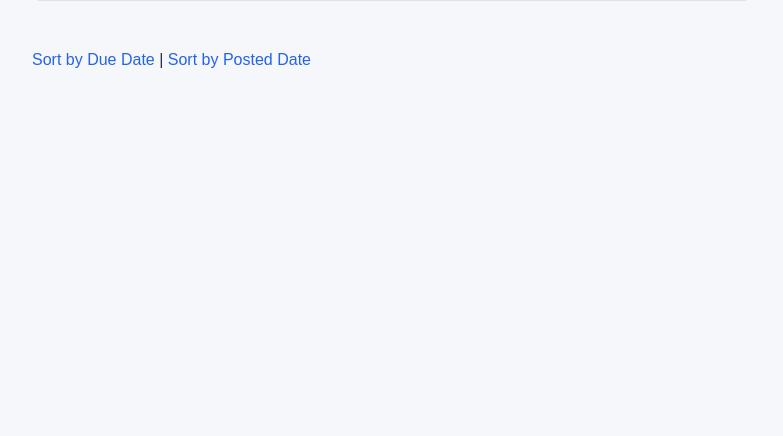
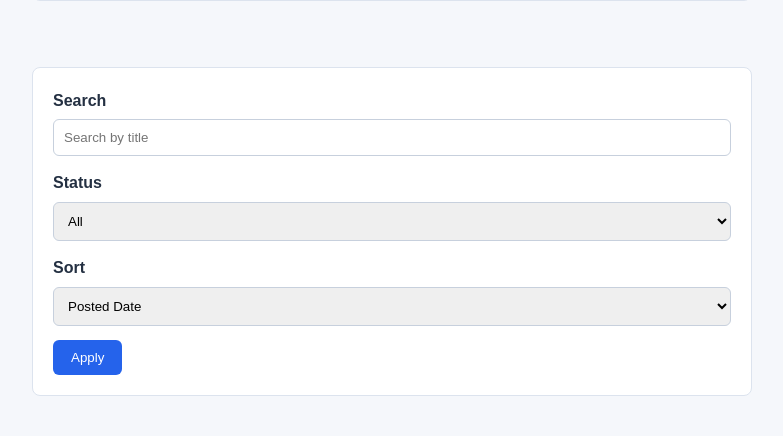
Before and after one commit to tyohs/django-test-exercise, a Django app: page / in a window 1280 px wide. Shown: the part 396-832 px from the top of the page, without its empty margins (248-1031 px from the left). Before the commit the page ends 464 px from the top, so only its background shows below. Run offline with Django 4.2, Linux system fonts and the light colour scheme; data that the repository does not hold is empty.

Commit message:
feat: add task status filters and title search

```diff
--- a/todo/static/todo/style.css
+++ b/todo/static/todo/style.css
@@ -26,7 +26,8 @@ label {
   font-weight: bold;
 }
 
-input {
+input,
+select {
   box-sizing: border-box;
   width: 100%;
   margin: 6px 0 14px;
--- a/todo/templates/todo/index.html
+++ b/todo/templates/todo/index.html
@@ -28,10 +28,29 @@
     </form>
     <br>
 
-    <div>
-      <a href="{% url 'index' %}?order=due">Sort by Due Date</a> |
-      <a href="{% url 'index' %}?order=post">Sort by Posted Date</a>
-    </div>
+    <form action="{% url 'index' %}" method="get">
+      <div>
+        <label for="searchInput">Search</label><br>
+        <input id="searchInput" name="q" type="search" value="{{ query }}" placeholder="Search by title">
+      </div>
+      <div>
+        <label for="statusInput">Status</label><br>
+        <select id="statusInput" name="status">
+          <option value="all" {% if status == 'all' %}selected{% endif %}>All</option>
+          <option value="incomplete" {% if status == 'incomplete' %}selected{% endif %}>Not Completed</option>
+          <option value="completed" {% if status == 'completed' %}selected{% endif %}>Completed</option>
+          <option value="overdue" {% if status == 'overdue' %}selected{% endif %}>Overdue</option>
+        </select>
+      </div>
+      <div>
+        <label for="orderInput">Sort</label><br>
+        <select id="orderInput" name="order">
+          <option value="post" {% if order == 'post' %}selected{% endif %}>Posted Date</option>
+          <option value="due" {% if order == 'due' %}selected{% endif %}>Due Date</option>
+        </select>
+      </div>
+      <button type="submit">Apply</button>
+    </form>
 
     {% for task in tasks %}
     <div class="text">
--- a/todo/views.py
+++ b/todo/views.py
@@ -1,6 +1,7 @@
 from django.shortcuts import render, redirect
 from django.http import Http404
 from django.utils.dateparse import parse_datetime
+from django.utils import timezone
 from django.utils.timezone import make_aware
 
 from todo.models import Task
@@ -12,13 +13,30 @@ def index(request):
                     due_at=make_aware(parse_datetime(request.POST['due_at'])))
         task.save()
 
+    tasks = Task.objects.all()
+    status = request.GET.get('status', 'all')
+    query = request.GET.get('q', '').strip()
+
+    if status == 'incomplete':
+        tasks = tasks.filter(completed=False)
+    elif status == 'completed':
+        tasks = tasks.filter(completed=True)
+    elif status == 'overdue':
+        tasks = tasks.filter(completed=False, due_at__lt=timezone.now())
+
+    if query:
+        tasks = tasks.filter(title__icontains=query)
+
     if request.GET.get('order') == 'due':
-        tasks = Task.objects.order_by('due_at')
+        tasks = tasks.order_by('due_at')
     else:
-        tasks = Task.objects.order_by('-posted_at')
+        tasks = tasks.order_by('-posted_at')
 
     context = {
-        'tasks': tasks
+        'tasks': tasks,
+        'status': status,
+        'query': query,
+        'order': request.GET.get('order', 'post'),
     }
     return render(request, 'todo/index.html', context)
 
```
Also changed, not shown: todo/tests.py (+44 -1 lines).
